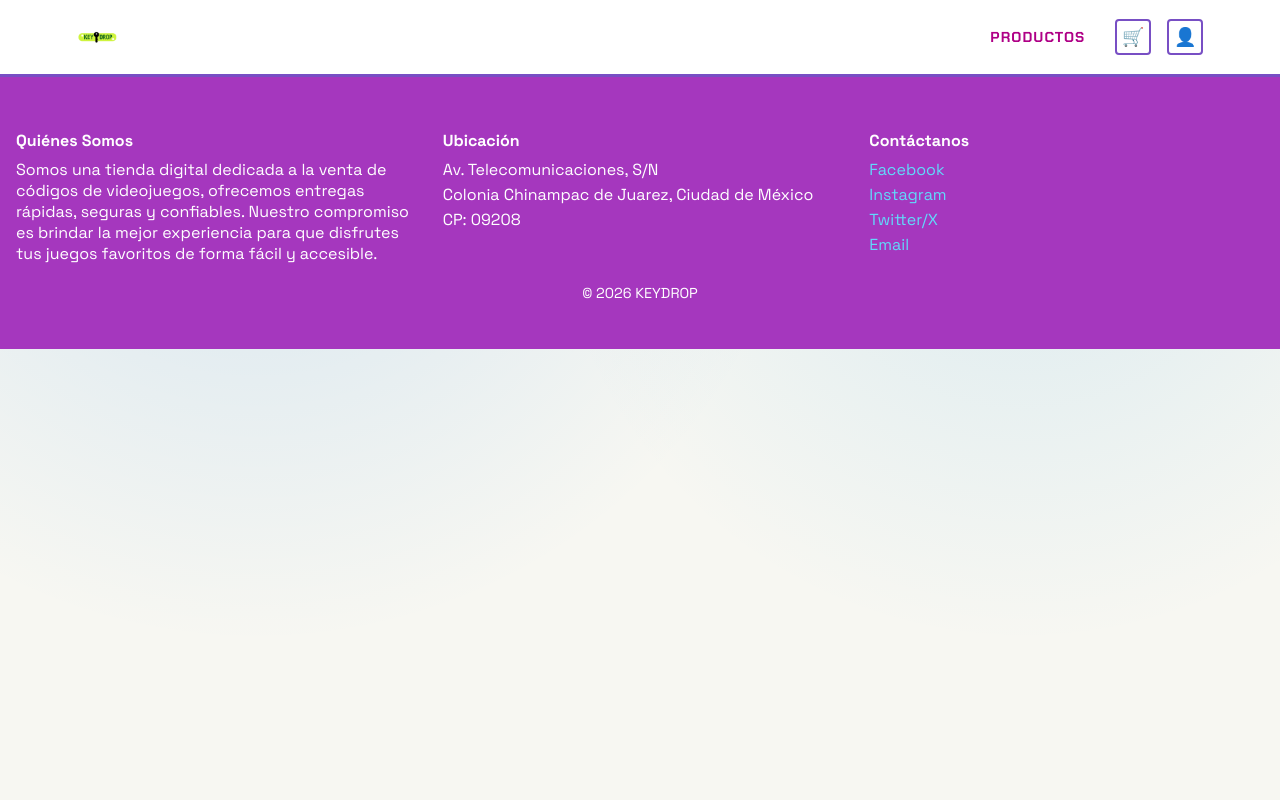
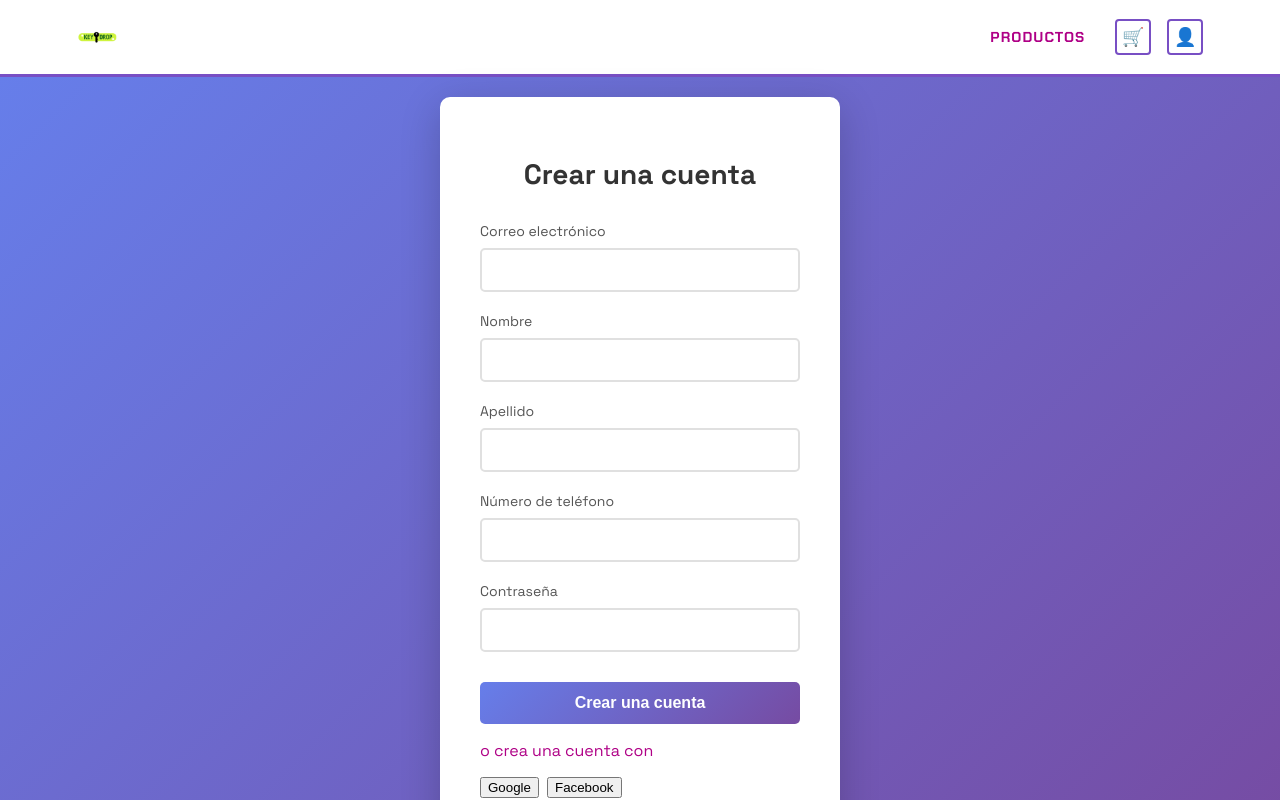
Before and after one commit to danigb14/KeyDropITIZ, a React (Create React App) app: page /register in a window 1280 px wide. Shown: the top 800 px of the page. Built offline with nearby package versions, Linux system fonts and the light colour scheme.

Commit message:
UPDATE: pagina de registro

```diff
--- a/src/App.js
+++ b/src/App.js
@@ -9,6 +9,7 @@ import logo from './assets/logo.png';
 import HomePage from './pages/HomePage';
 import ProductsPage from './pages/ProductsPage';
 import LoginPage from './pages/LoginPage';
+import RegisterPage from './pages/RegisterPage';
 import Footer from './components/Footer';
 
 // --- COMPONENTES (Header) ---
@@ -56,6 +57,7 @@ function App() {
             <Route path="/" element={<HomePage />} />
             <Route path="/productos" element={<ProductsPage />} />
             <Route path="/login" element={<LoginPage />} />
+            <Route path="/register" element={<RegisterPage />} />
           </Routes>
         </main>
 
--- a/src/firebase.js
+++ b/src/firebase.js
@@ -1,6 +1,8 @@
 // Firebase configuration and initialization
 import { initializeApp } from "firebase/app";
 import { getAnalytics } from "firebase/analytics";
+import { getAuth } from 'firebase/auth';
+import { getFirestore } from 'firebase/firestore';
 
 // Your web app's Firebase configuration
 const firebaseConfig = {
@@ -17,4 +19,8 @@ const firebaseConfig = {
 const app = initializeApp(firebaseConfig);
 const analytics = getAnalytics(app);
 
-export { app, analytics };
+// Auth
+const auth = getAuth(app);
+const db = getFirestore(app);
+
+export { app, analytics, auth, db };
--- a/src/pages/LoginPage.js
+++ b/src/pages/LoginPage.js
@@ -1,11 +1,21 @@
-import React, { useState } from 'react';
+import React, { useEffect, useState } from 'react';
 import { useNavigate, Link } from 'react-router-dom';
 import '../styles/LoginPage.css';
+import { auth } from '../firebase';
+import {
+  GoogleAuthProvider,
+  signInWithPopup,
+  signOut,
+  onAuthStateChanged,
+  setPersistence,
+  browserLocalPersistence,
+} from 'firebase/auth';
 
 export default function LoginPage() {
   const [usuario, setUsuario] = useState('');
   const [contrasena, setContrasena] = useState('');
   const [mostrarContrasena, setMostrarContrasena] = useState(false);
+  const [user, setUser] = useState(null);
   const navigate = useNavigate();
 
   const handleLogin = (e) => {
@@ -15,12 +25,52 @@ export default function LoginPage() {
     alert('Función de login aún en desarrollo');
   };
 
+  useEffect(() => {
+    const unsubscribe = onAuthStateChanged(auth, (u) => {
+      setUser(u);
+    });
+    return () => unsubscribe();
+  }, []);
+
+  const handleGoogleSignIn = async () => {
+    try {
+      await setPersistence(auth, browserLocalPersistence);
+      const provider = new GoogleAuthProvider();
+      const result = await signInWithPopup(auth, provider);
+      // user signed in
+      const signedUser = result.user;
+      setUser(signedUser);
+      navigate('/');
+    } catch (error) {
+      console.error('Error en Google Sign-In', error);
+      alert(`No se pudo iniciar sesión con Google: ${error.code} - ${error.message}`);
+    }
+  };
+
+  const handleLogout = async () => {
+    try {
+      await signOut(auth);
+      setUser(null);
+      navigate('/login');
+    } catch (error) {
+      console.error('Error al cerrar sesión', error);
+    }
+  };
+
   return (
     <div className="login-container">
       <div className="login-box">
         <h1 className="login-title">Iniciar Sesión</h1>
 
-        <form onSubmit={handleLogin}>
+        {user ? (
+          <div className="logged-in-box">
+            <p>Has iniciado sesión como {user.displayName || user.email}</p>
+            <button className="btn-logout" onClick={handleLogout}>
+              Cerrar Sesión
+            </button>
+          </div>
+        ) : (
+          <form onSubmit={handleLogin}>
           {/* Campo Usuario */}
           <div className="form-group">
             <label htmlFor="usuario">Usuario o Email:</label>
@@ -60,7 +110,8 @@ export default function LoginPage() {
           <button type="submit" className="btn-login">
             Iniciar Sesión
           </button>
-        </form>
+          </form>
+        )}
 
         {/* Enlaces Adicionales */}
         <div className="login-links">
@@ -68,6 +119,16 @@ export default function LoginPage() {
             ¿Olvidaste tu contraseña?
           </Link>
         </div>
+
+        {/* Google Sign-In */}
+        {!user && (
+          <div className="google-signin">
+            <p>O inicia sesión con</p>
+            <button className="btn-google" onClick={handleGoogleSignIn}>
+              Iniciar sesión con Google
+            </button>
+          </div>
+        )}
 
         {/* Crear Cuenta */}
         <div className="create-account">
--- /dev/null
+++ b/src/pages/RegisterPage.js
@@ -0,0 +1,118 @@
+import React, { useState } from 'react';
+import { useNavigate } from 'react-router-dom';
+import '../styles/LoginPage.css';
+import { auth, db } from '../firebase';
+import { createUserWithEmailAndPassword, updateProfile } from 'firebase/auth';
+import { doc, setDoc } from 'firebase/firestore';
+
+export default function RegisterPage() {
+  const [email, setEmail] = useState('');
+  const [nombre, setNombre] = useState('');
+  const [apellido, setApellido] = useState('');
+  const [telefono, setTelefono] = useState('');
+  const [contrasena, setContrasena] = useState('');
+  const [loading, setLoading] = useState(false);
+  const navigate = useNavigate();
+
+  const handleRegister = async (e) => {
+    e.preventDefault();
+    setLoading(true);
+    try {
+      const result = await createUserWithEmailAndPassword(auth, email, contrasena);
+      const user = result.user;
+      // Actualizar displayName
+      await updateProfile(user, { displayName: `${nombre} ${apellido}` });
+      // Guardar teléfono en Firestore
+      await setDoc(doc(db, 'users', user.uid), {
+        email,
+        nombre,
+        apellido,
+        telefono,
+        createdAt: new Date().toISOString(),
+      });
+      alert('Registro exitoso. Bienvenido ' + (user.displayName || email));
+      navigate('/');
+    } catch (error) {
+      console.error('Error al crear cuenta', error);
+      alert(`Error en registro: ${error.code} - ${error.message}`);
+    } finally {
+      setLoading(false);
+    }
+  };
+
+  return (
+    <div className="login-container">
+      <div className="login-box">
+        <h1 className="login-title">Crear una cuenta</h1>
+
+        <form onSubmit={handleRegister}>
+          <div className="form-group">
+            <label htmlFor="email">Correo electrónico</label>
+            <input
+              id="email"
+              type="email"
+              required
+              value={email}
+              onChange={(e) => setEmail(e.target.value)}
+            />
+          </div>
+
+          <div className="form-group">
+            <label htmlFor="nombre">Nombre</label>
+            <input
+              id="nombre"
+              type="text"
+              required
+              value={nombre}
+              onChange={(e) => setNombre(e.target.value)}
+            />
+          </div>
+
+          <div className="form-group">
+            <label htmlFor="apellido">Apellido</label>
+            <input
+              id="apellido"
+              type="text"
+              required
+              value={apellido}
+              onChange={(e) => setApellido(e.target.value)}
+            />
+          </div>
+
+          <div className="form-group">
+            <label htmlFor="telefono">Número de teléfono</label>
+            <input
+              id="telefono"
+              type="tel"
+              value={telefono}
+              onChange={(e) => setTelefono(e.target.value)}
+            />
+          </div>
+
+          <div className="form-group">
+            <label htmlFor="contrasena">Contraseña</label>
+            <input
+              id="contrasena"
+              type="password"
+              required
+              value={contrasena}
+              onChange={(e) => setContrasena(e.target.value)}
+            />
+          </div>
+
+          <button type="submit" className="btn-login" disabled={loading}>
+            {loading ? 'Creando cuenta...' : 'Crear una cuenta'}
+          </button>
+        </form>
+
+        <div style={{ marginTop: 12 }}>
+          <p>o crea una cuenta con</p>
+          <div style={{ display: 'flex', gap: 8 }}>
+            <button className="btn-google" onClick={() => alert('Usa Google en la pantalla de login')}>Google</button>
+            <button className="btn-google" onClick={() => alert('Social no implementado')}>Facebook</button>
+          </div>
+        </div>
+      </div>
+    </div>
+  );
+}
```
